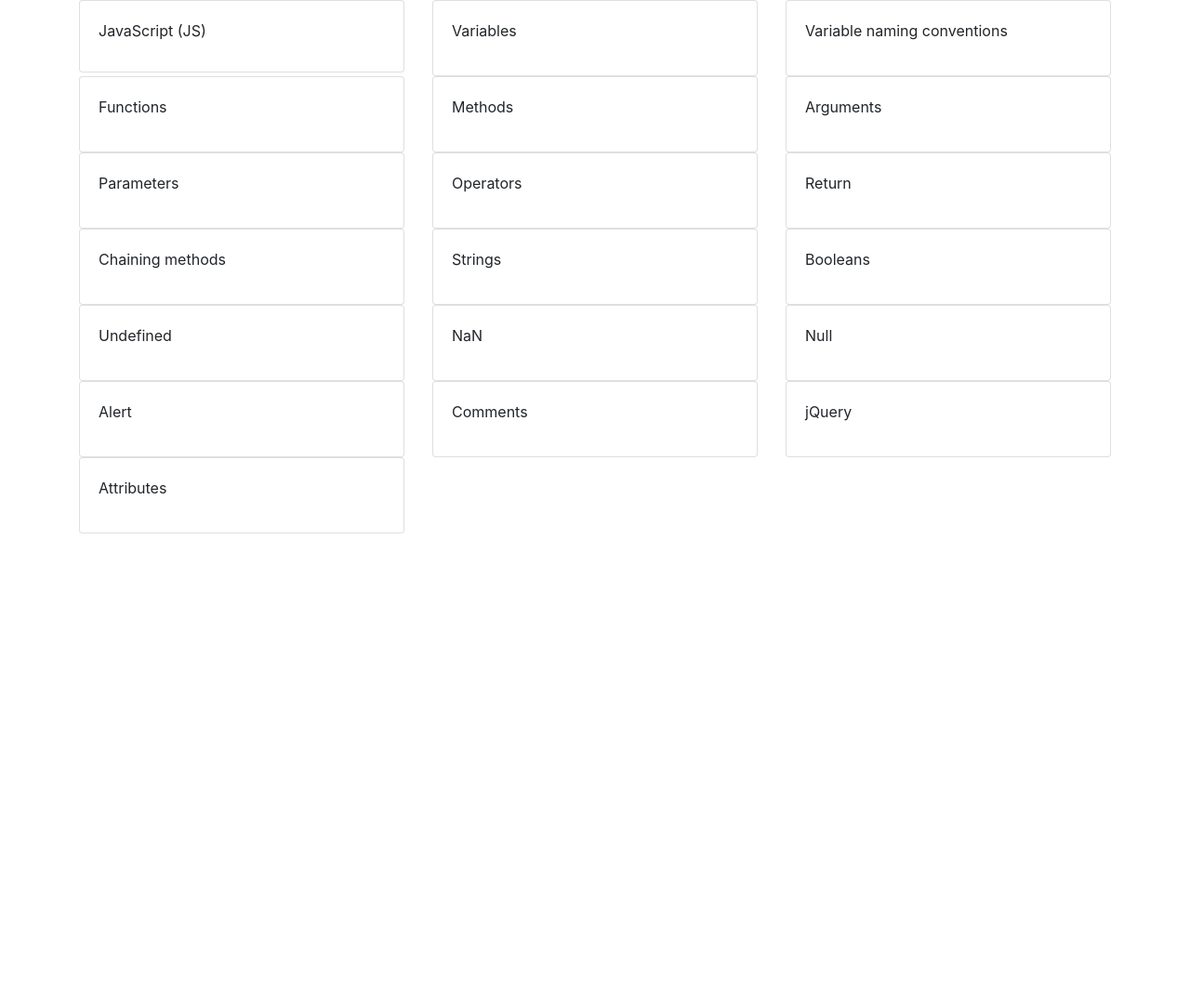
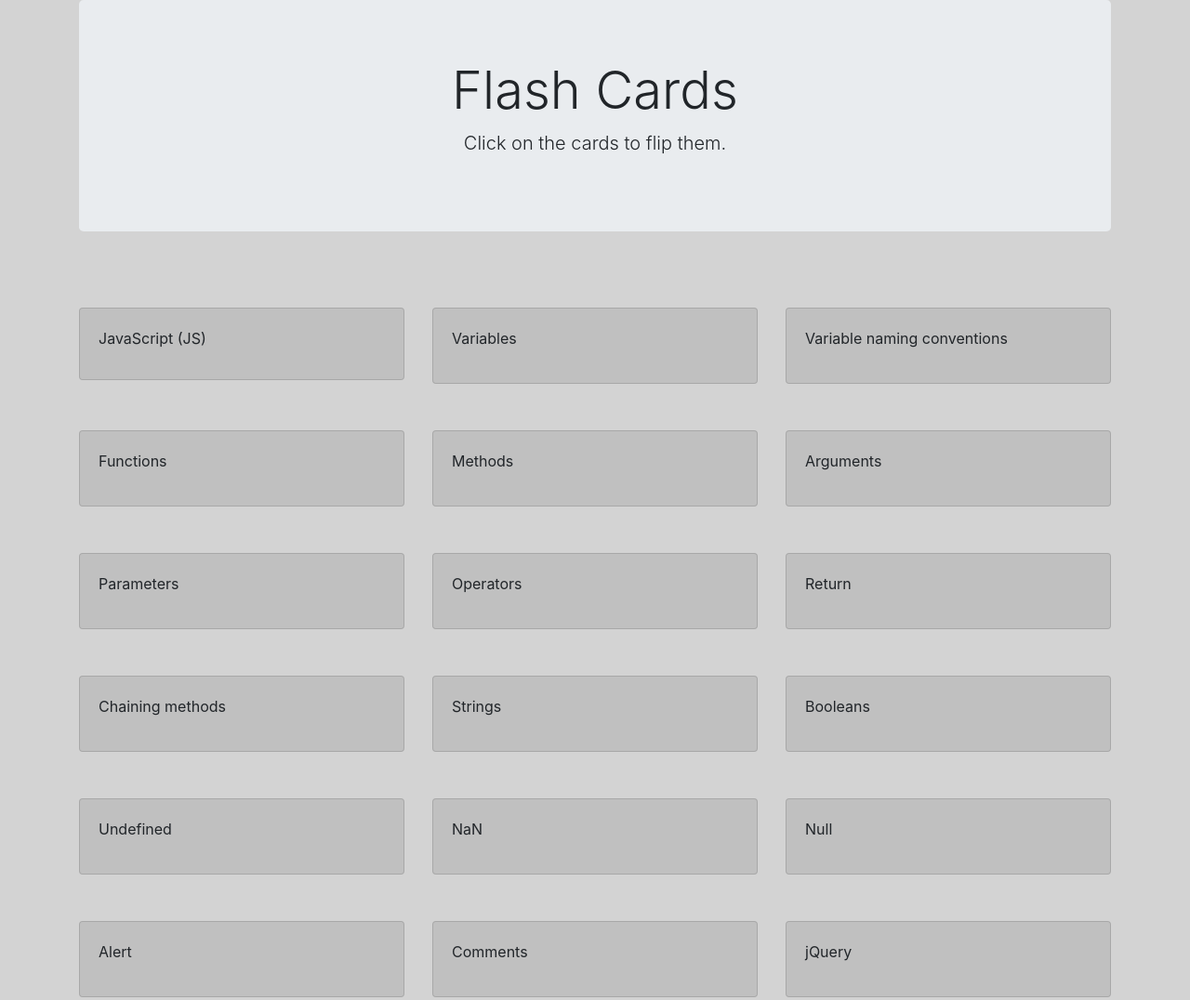
Before and after one commit to jbnilles/flashcards, a plain HTML site: page index.html in a window 1280 px wide. Shown: the top 1076 px of the page at 93% size. Before the commit the page ends 800 px from the top, so only its background shows below. Drawn offline with Linux system fonts and the light colour scheme.

Commit message:
add style and javascript changes to flashcards site
Co-authored-by: Joseph Nilles <jbnilles24@gmail.com>

```diff
--- a/css/styles.css
+++ b/css/styles.css
@@ -1,3 +1,13 @@
 .def {
   display: none;
 }
+body{
+  background-color: lightgray;
+}
+.jumbotron{
+  text-align: center;
+}
+.card{
+  margin-top: 50px;
+  background-color: silver;
+}
--- a/index.html
+++ b/index.html
@@ -12,6 +12,10 @@
 </head>
 <body>
   <div class= "container">
+    <div class="jumbotron">
+      <h1 class="display-4"> Flash Cards</h1>
+      <p class="lead">Click on the cards to flip them.</p>
+    </div>
     <div class = "row">
       <div class = "col-4">
         <div class= "card" id="js">
--- a/js/scripts.js
+++ b/js/scripts.js
@@ -4,7 +4,7 @@ $(document).ready(function() {
   //   $("#hidden").toggle();
   // });
   $(".card").click(function(){
-    $("p",this).toggle();
+    $("p",this).slideToggle();
 
   });
 
```
